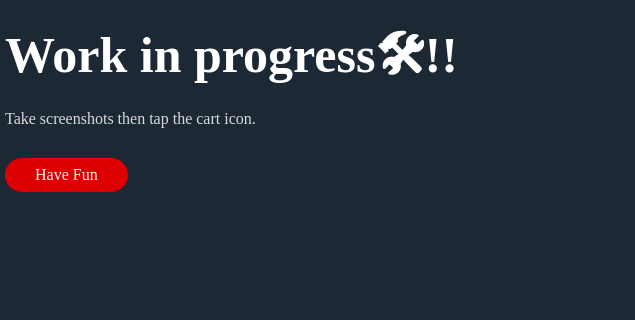
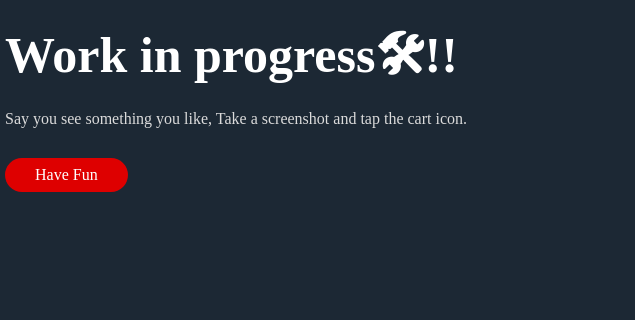
Before and after one commit to whereisnosa/room44, a plain HTML site: page index.html in a window 1280 px wide. Shown: the part 324-644 px from the top of the page, 0-635 px from the left. Drawn offline with Linux system fonts and the light colour scheme.

Commit message:
Add files via upload

```diff
--- a/index.html
+++ b/index.html
@@ -53,7 +53,7 @@
         <div class="row ad">
           <div class="col-2">
             <h1 class="hed">Work in progress🛠!!<br></h1>
-            <p class="hed-p">Take screenshots then tap the cart icon.</p>
+            <p class="hed-p">Say you see something you like, Take a screenshot and tap the cart icon.</p>
             <a href="index.html" class="btn">Have Fun</a>
           </div>
           <div class="col-2">
```
